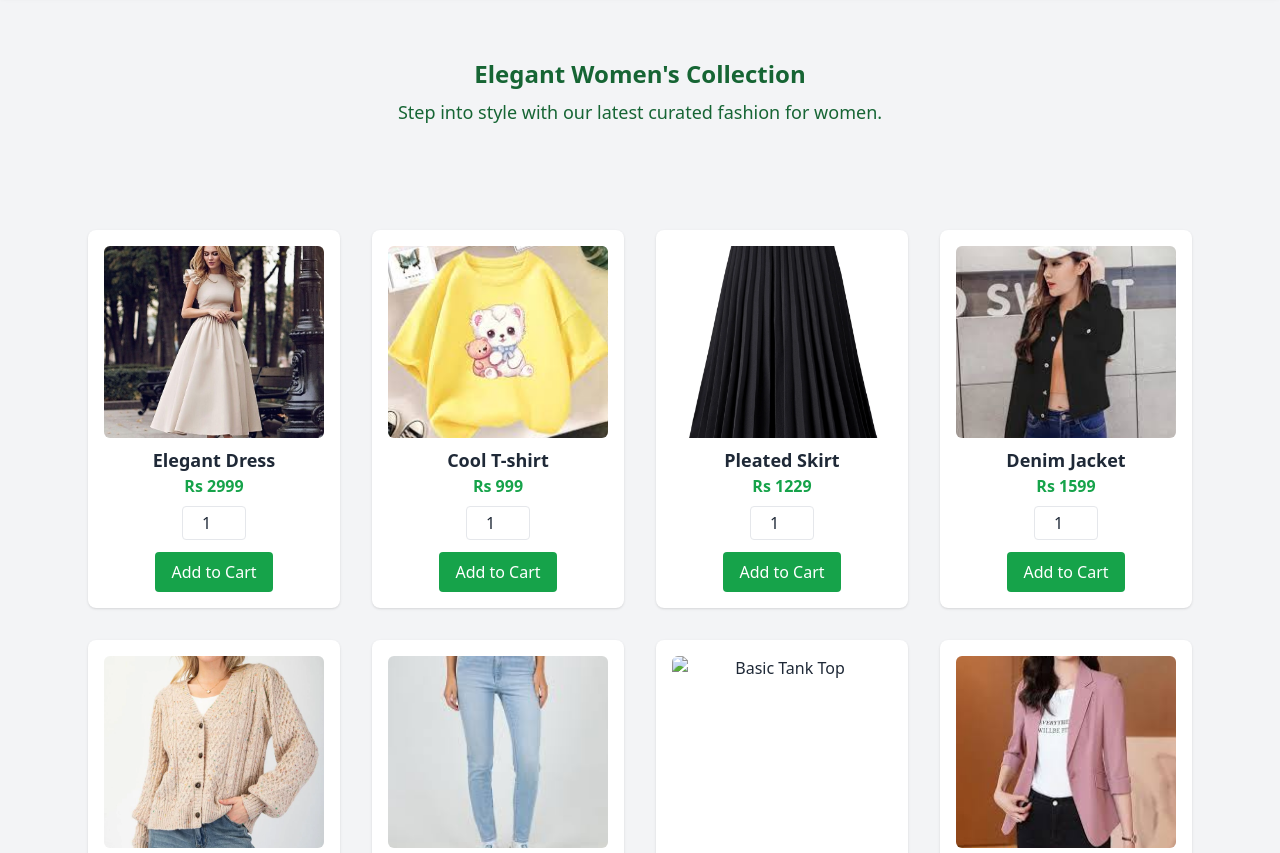
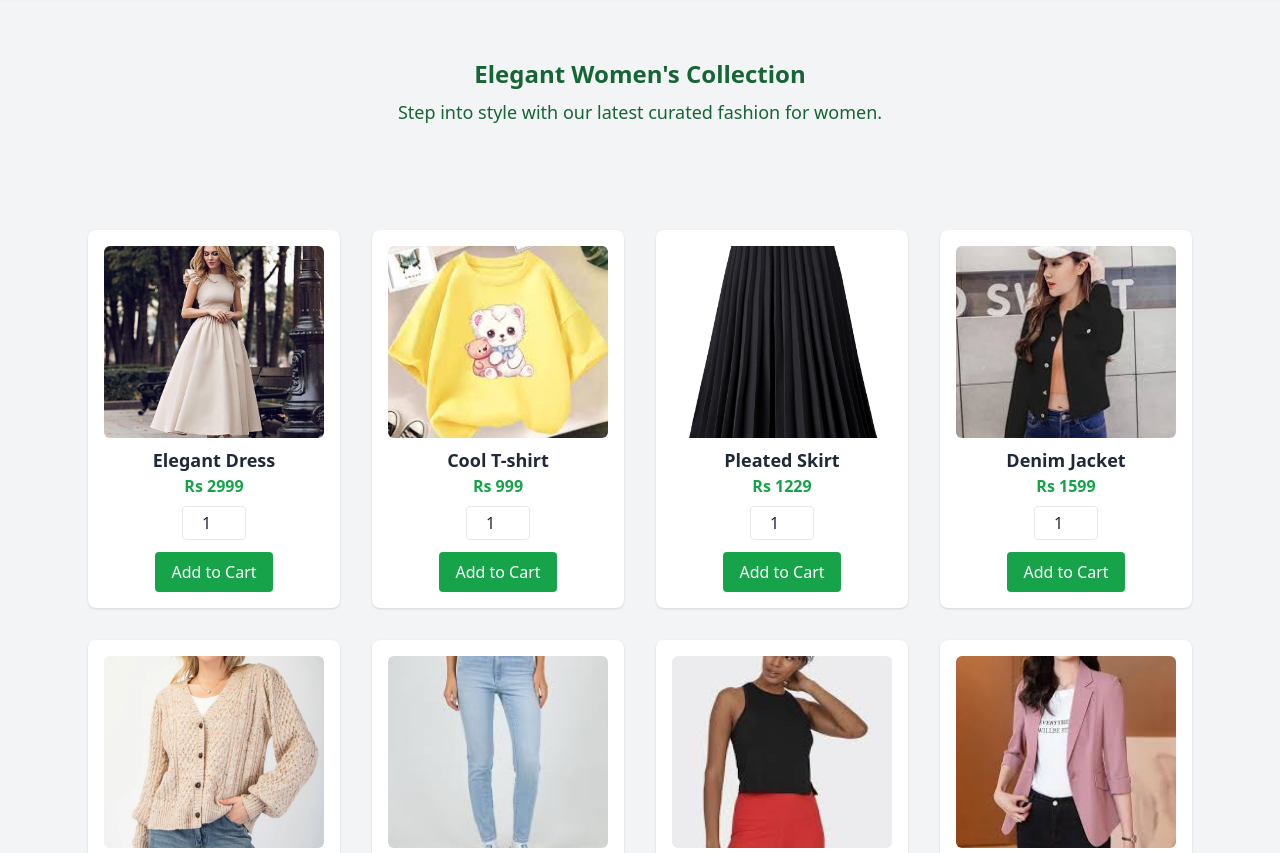
Before and after one commit to dichhika/Tailwind-Ecommerce, a plain HTML site: page women.html in a window 1280 px wide. Shown: the part 70-923 px from the top of the page. Drawn offline with nearby package versions, Linux system fonts and the light colour scheme; the site is published under a folder, as on GitHub Pages, so addresses that start at the root find nothing.

Commit message:
photo added

```diff
--- a/women.html
+++ b/women.html
@@ -349,7 +349,7 @@
             class="bg-white rounded-lg shadow hover:shadow-lg transition p-4 flex flex-col items-center text-center product"
           >
             <img
-              src="/assets/images/woman-img/tan-top.jpg"
+              src="assets/images/woman-img/tan-top.jpg"
               alt="Basic Tank Top"
               class="rounded-md mb-2 object-cover h-48 w-full product-image"
             />
```
